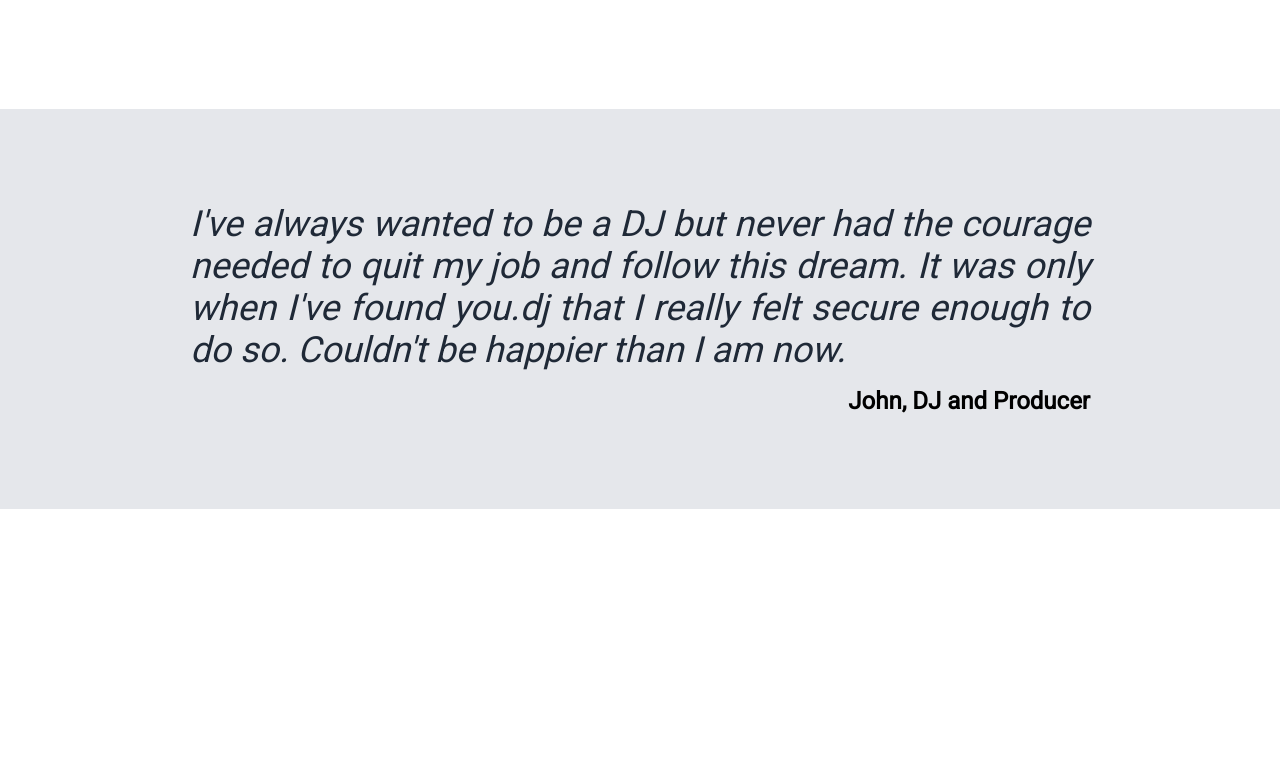
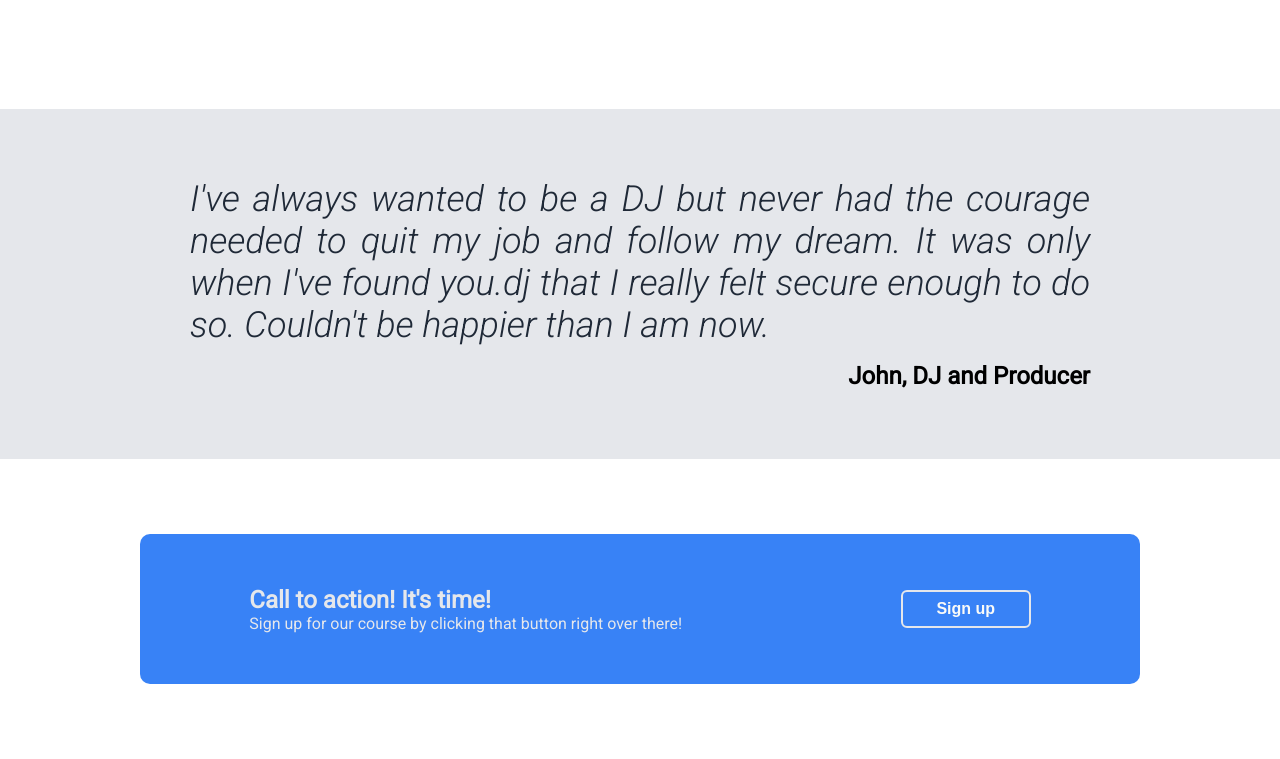
Before and after one commit to henriquecfaguiar/dj-course, a plain HTML site: page index.html in a window 1280 px wide. Shown: the part 839-1598 px from the top of the page. Before the commit the page ends 1348 px from the top, so only its background shows below. Drawn offline with Linux system fonts and the light colour scheme.

Commit message:
Add "call to action" section

```diff
--- a/index.html
+++ b/index.html
@@ -8,7 +8,7 @@
     <link rel="stylesheet" href="./styles/style.css">
     <link rel="preconnect" href="https://fonts.googleapis.com">
     <link rel="preconnect" href="https://fonts.gstatic.com" crossorigin>
-    <link href="https://fonts.googleapis.com/css2?family=Roboto&display=swap" rel="stylesheet">
+    <link href="https://fonts.googleapis.com/css2?family=Roboto:ital,wght@0,400;1,300&display=swap" rel="stylesheet">
     <title>you.dj</title>
 </head>
 
@@ -53,8 +53,17 @@
         </div>
     </div>
     <div class="quote">
-        <p class="quote-text">I've always wanted to be a DJ but never had the courage needed to quit my job and follow this dream. It was only when I've found you.dj that I really felt secure enough to do so. Couldn't be happier than I am now. </p>
+        <p class="quote-text">I've always wanted to be a DJ but never had the courage needed to quit my job and follow my dream. It was only when I've found you.dj that I really felt secure enough to do so. Couldn't be happier than I am now.</p>
         <span class="quote-author">John, DJ and Producer</span>
+    </div>
+    <div class="call-to-action">
+        <div class="board">
+            <div class="board-text">
+                <span class="board-title-text">Call to action! It's time!</span>
+                <span>Sign up for our course by clicking that button right over there!</span>
+            </div>
+            <a href="#"><button class="board-button">Sign up</button></a>
+        </div>
     </div>
 </body>
 
--- a/styles/style.css
+++ b/styles/style.css
@@ -27,12 +27,13 @@
     font-size: 24px;
     color: #F9FAF8;
     padding-top: 16px;
+    font-weight: 700;
 }
 
 .hero-button {
     background-color: #3882F6;
-    height: 34px;
-    width: 120px;
+    height: 38px;
+    width: 130px;
     color: #F9FAF8;
     font-size: 16px;
     font-weight: 600;
@@ -120,7 +121,7 @@
     flex-direction: column;
     justify-content: center;
     align-items: center;
-    height: 400px;
+    height: 350px;
     background-color: #E5E7EB;
     gap: 16px;
 }
@@ -128,8 +129,8 @@
 .quote-text {
     text-align: justify;
     font-style: italic;
+    font-weight: 300;
     font-size: 36px;
-    font-weight: 300;
     color: #1F2937;
     width: 900px;
 }
@@ -140,3 +141,43 @@
     width: 900px;
     text-align: right;
 }
+
+.call-to-action {
+    display: flex;
+    justify-content: center;
+    align-items: center;
+    height: 300px;
+}
+
+.board {
+    display: flex;
+    justify-content: space-around;
+    align-items: center;
+    background-color: #3882F6;
+    width: 1000px;
+    height: 150px;
+    border-radius: 10px;
+}
+
+.board-text {
+    display: flex;
+    flex-direction: column;
+    color: #E5E7EB;
+}
+
+.board-button {
+    background-color: #3882F6;
+    height: 38px;
+    width: 130px;
+    color: #F9FAF8;
+    font-size: 16px;
+    font-weight: 600;
+    border-color: #E5E7EB;
+    border-style: solid;
+    border-radius: 6px;
+}
+
+.board-title-text {
+    font-size: 24px;
+    font-weight: 700;
+}
```
